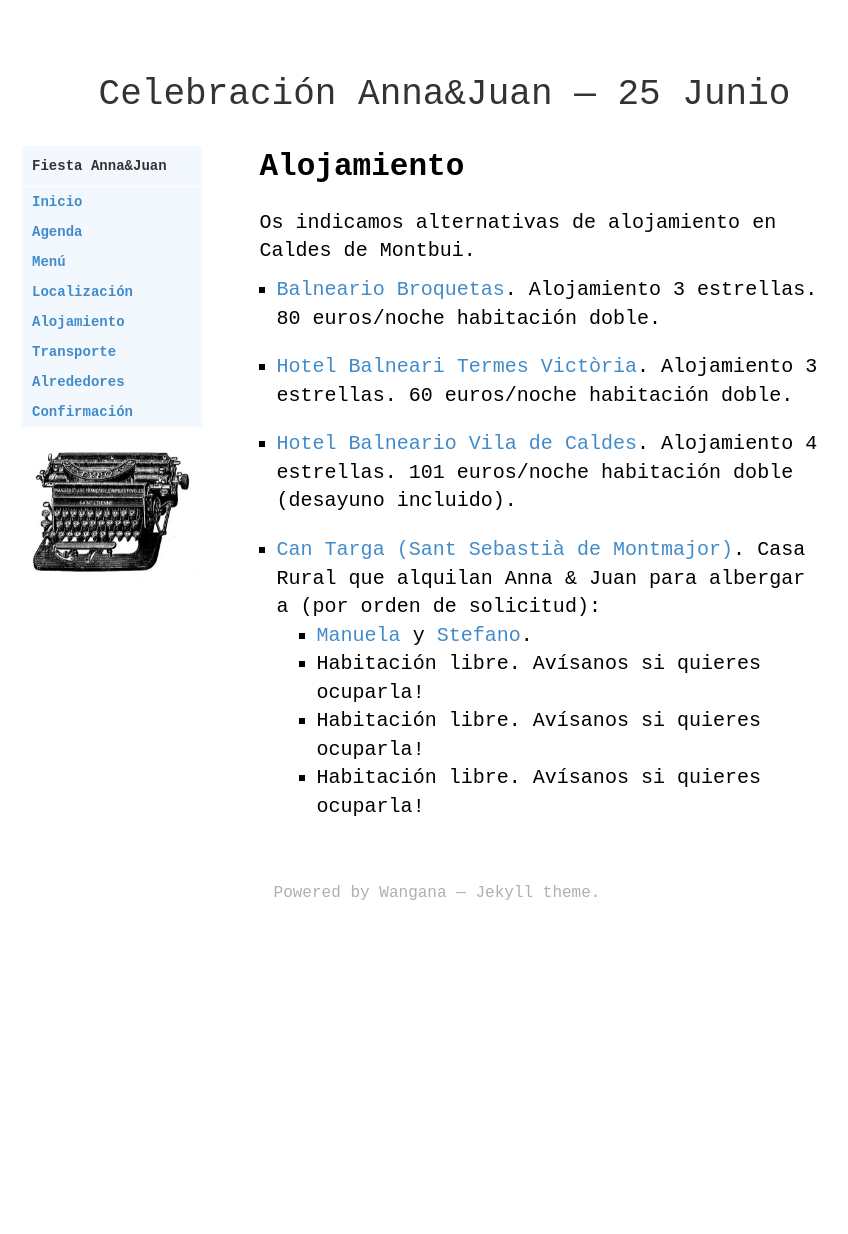
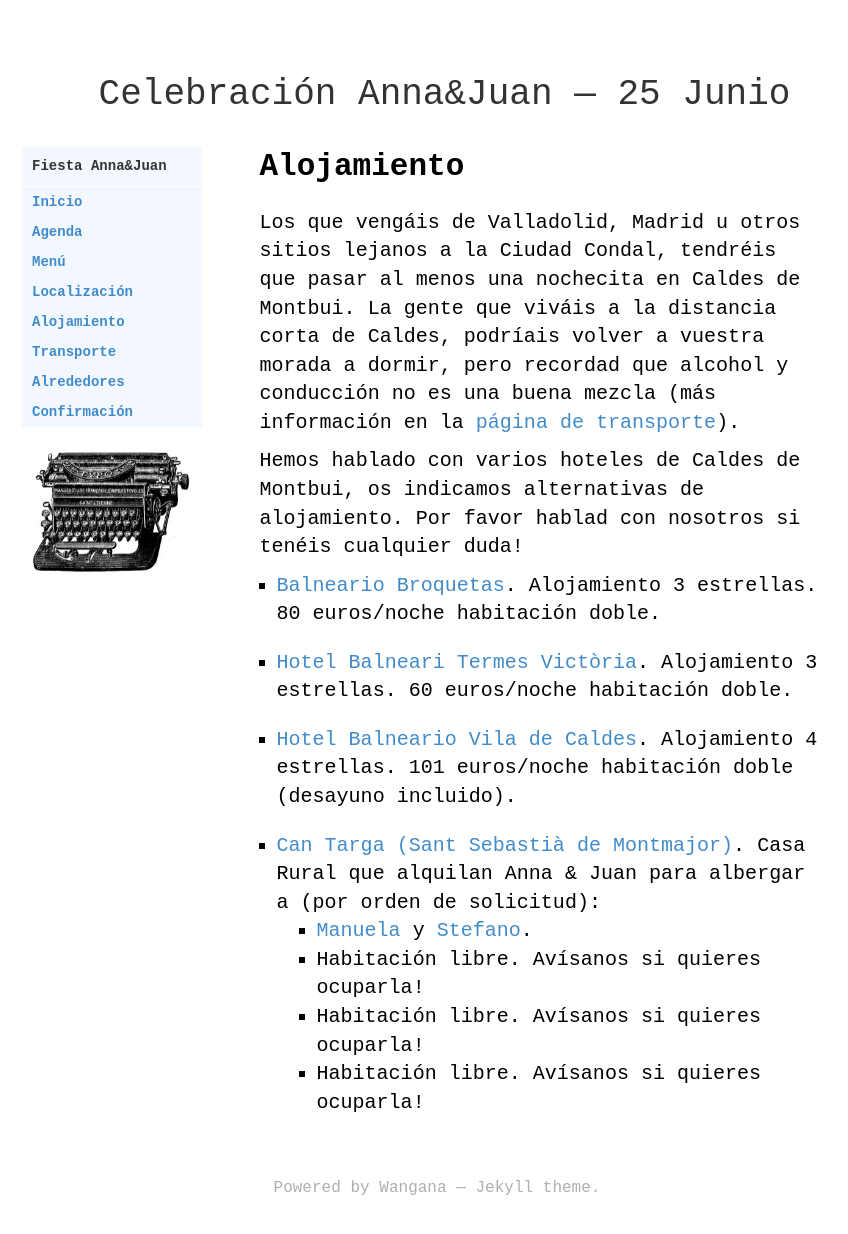
Before and after one commit to juandebravo/juanyanna25junio, a Jekyll site: the page built from alojamiento.html, in a window 1280 px wide and 1237 px high. Shown: the top 1234 px of the window, without its empty margins (203-1051 px from the left). Built offline with Jekyll 4.4.1, drawn with Linux system fonts in a browser that asks for light colours; some web fonts are replaced; Markdown is read by kramdown in place of the engine named in the settings.

Commit message:
add masia image

```diff
--- a/alojamiento.html
+++ b/alojamiento.html
@@ -7,8 +7,12 @@
         {{ page.title }}
     </div>
     <div class="page page-content">
-        Os indicamos alternativas de alojamiento en Caldes de Montbui.
-        <p/>
+      <p>
+        Los que vengáis de Valladolid, Madrid u otros sitios lejanos a la Ciudad Condal, tendréis que pasar al menos una nochecita en Caldes de Montbui. La gente que viváis a la distancia corta de Caldes, podríais volver a vuestra morada a dormir, pero recordad que alcohol y conducción no es una buena mezcla (más información en la <a href="/transporte/index.html">página de transporte</a>).
+      </p>
+      <p>
+        Hemos hablado con varios hoteles de Caldes de Montbui, os indicamos alternativas de alojamiento. Por favor hablad con nosotros si tenéis cualquier duda!
+      </p>
       <ul class="page-list">
           <li>
               <a target="_blank" href="http://www.booking.com/hotel/es/hote-balneari-broquetas.es.html?aid=376371;label=es-plivt%2Aet7uZ0t35JwT4XYAS33052578143%3Apl%3Ata%3Ap1%3Ap2856.000%3Aac%3Aap1t1%3Aneg%3Afi%3Atiaud-146342137270%3Akwd-65526620%3Alp1005424%3Ali%3Adec%3Adm;sid=a2fc88cbf66e69864705305efbd90404;dcid=1;checkin=2016-06-24;checkout=2016-06-26;dist=0;group_adults=2;highlighted_blocks=42067601_83269714_0_0;no_rooms=1;room1=A%2CA;sb_price_type=total;srfid=ae0c22d63672037d1aeda89f47a549140de70d40X1;type=total;ucfs=1">Balneario Broquetas</a>. Alojamiento 3 estrellas. 80 euros/noche habitación doble.
@@ -37,7 +41,6 @@
                   </li>
               </ul>
           </li>
-
       </ul>
     </div>
 </div>
--- a/localizacion.html
+++ b/localizacion.html
@@ -11,6 +11,10 @@
         La celebraci&oacute;n tendr&aacute; lugar en Mas Farell, una masía del siglo XIII situada
         en lo alto de una colina en la carrereta que une <a href='https://es.wikipedia.org/wiki/Caldas_de_Montbui'>Caldes de Montbui</a> y <a href='http://www.santsebastia.cat/'>Sant Sebastia de Montmajor</a>.
       </p>
+      <p>
+      <img src="/assets/images/masia-frontal.jpg" width="100%" />
+      </p>
+
       <p>
         En este mapa podéis ver la localización de la masía. Efectivamente, es un sitio tranquilo, la música no molestará a los vecinos:
         <div id="map" style="width: 500px; height: 400px; margin-left: 25px">
```
Also changed, not shown: assets/images/masia-frontal.jpg (added). Lines whose indentation alone changed are shown as unchanged.
